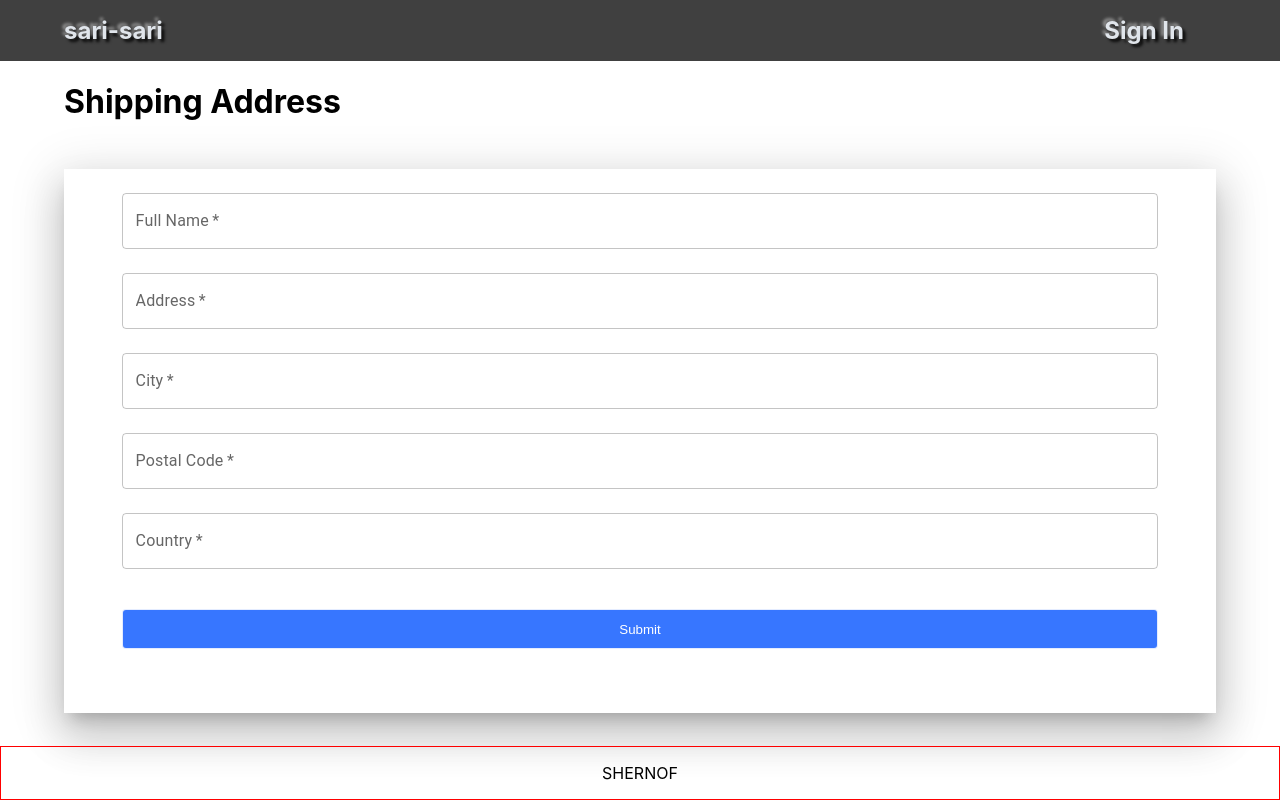
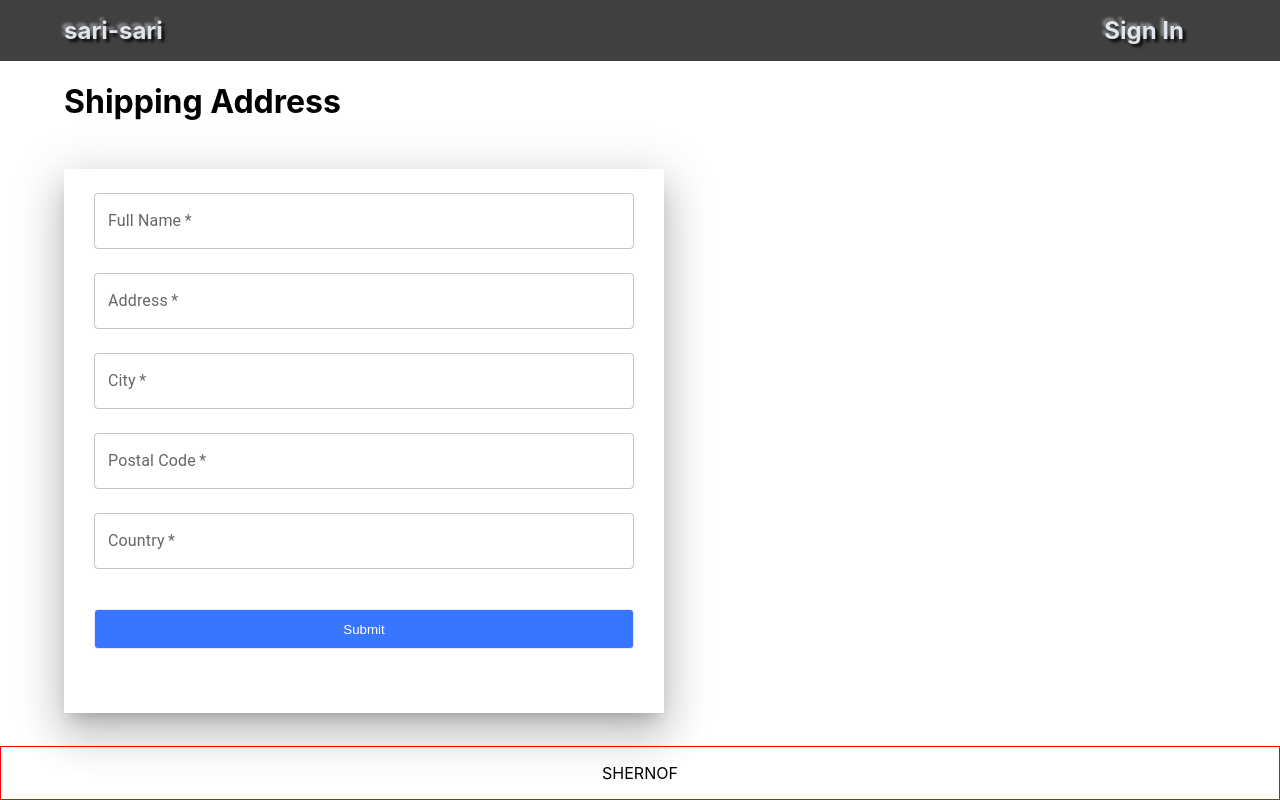
Before and after one commit to SHERNOF/sari-sari, a React (Create React App) app in the folder frontend/: page /shipping in a window 1280 px wide. Built offline with nearby package versions, Linux system fonts and the light colour scheme.

Commit message:
<Shipping:age/>

```diff
--- a/frontend/src/pages/ShippingPage.jsx
+++ b/frontend/src/pages/ShippingPage.jsx
@@ -64,6 +64,7 @@ export default function ShippingPage() {
           justifyContent: "center",
           flexDirection: "column",
           marginTop: "3rem",
+          maxWidth: "600px",
         }}
       >
         <FormControl
```
